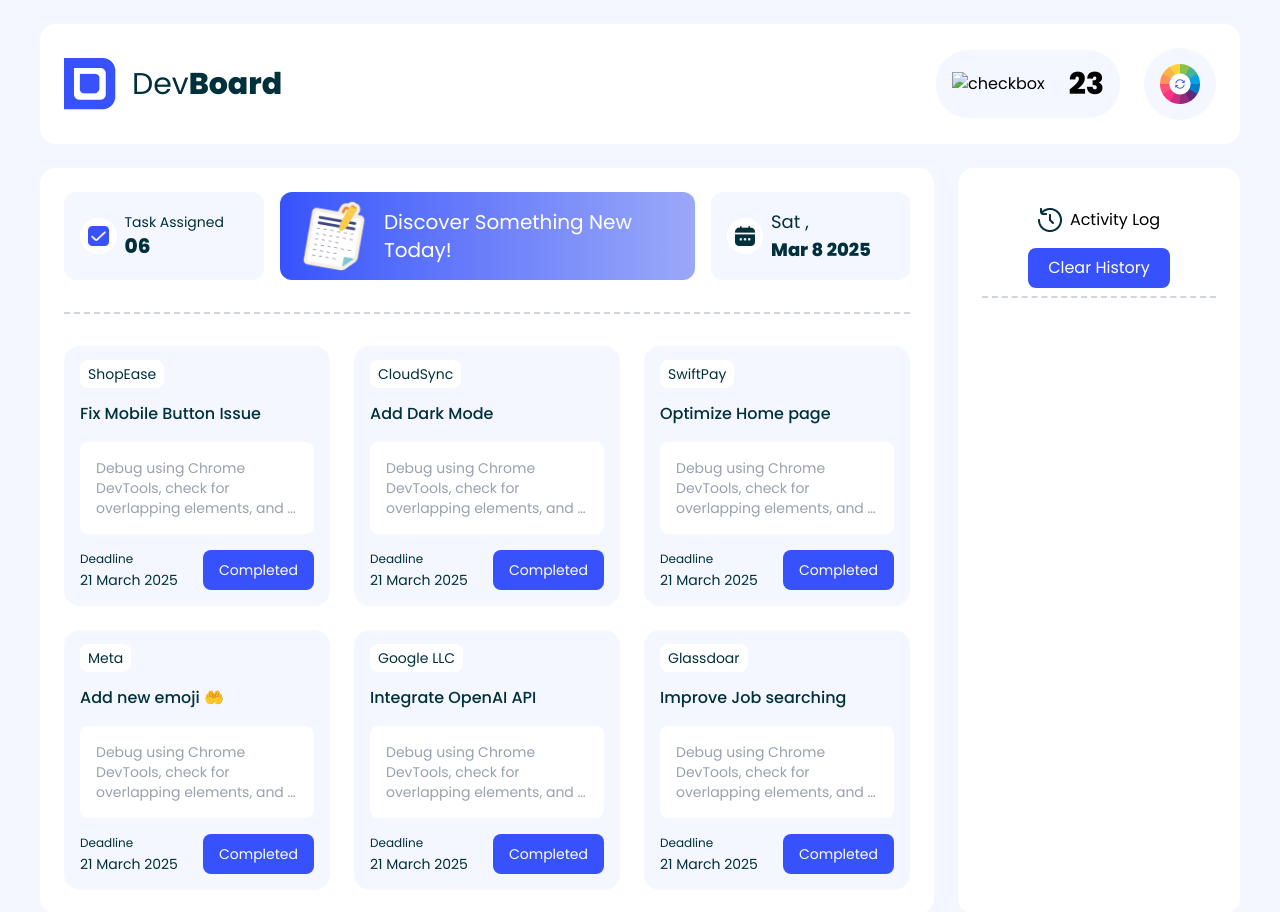
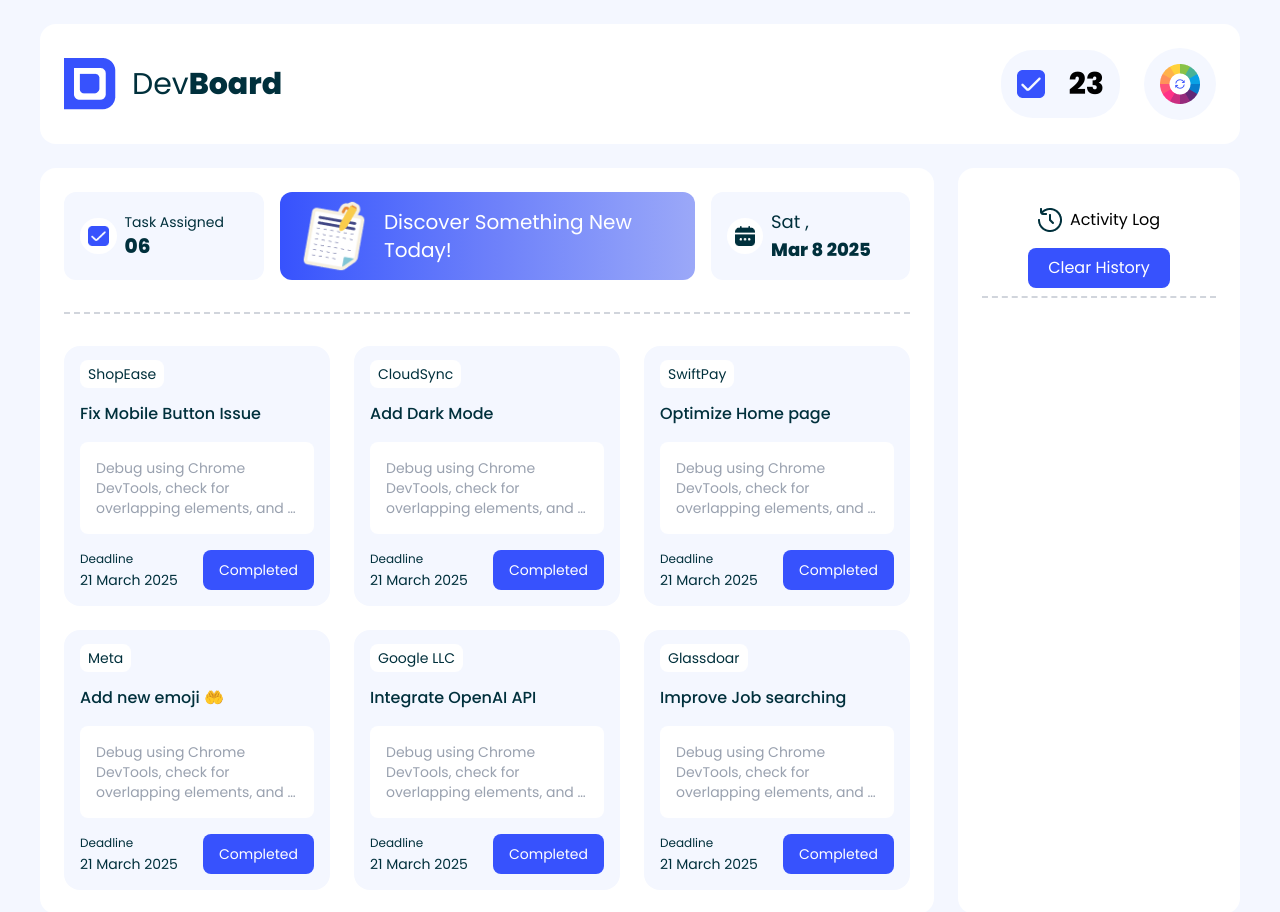
Before and after one commit to suraiya-jahan-bhuiyan-sraboni/Dev-board, a website: page index.html in a window 1280 px wide. Drawn offline with Linux system fonts and the light colour scheme; the site is published under a folder, as on GitHub Pages, so addresses that start at the root find nothing.

Commit message:
solving image path

```diff
--- a/index.html
+++ b/index.html
@@ -24,7 +24,7 @@
         </div>
         <div class="flex items-center gap-6">
             <div class="flex items-center gap-6 bg-[#F4F7FF] p-4 rounded-4xl">
-                <img src="/assets/checkbox.png" alt="checkbox">
+                <img src="assets/checkbox.png" alt="checkbox">
                 <p id="task_done" class="text-3xl font-extrabold">23</p>
             </div>
             <button id="color_change" class="bg-[#f4f7ff] p-4 rounded-full">
```
